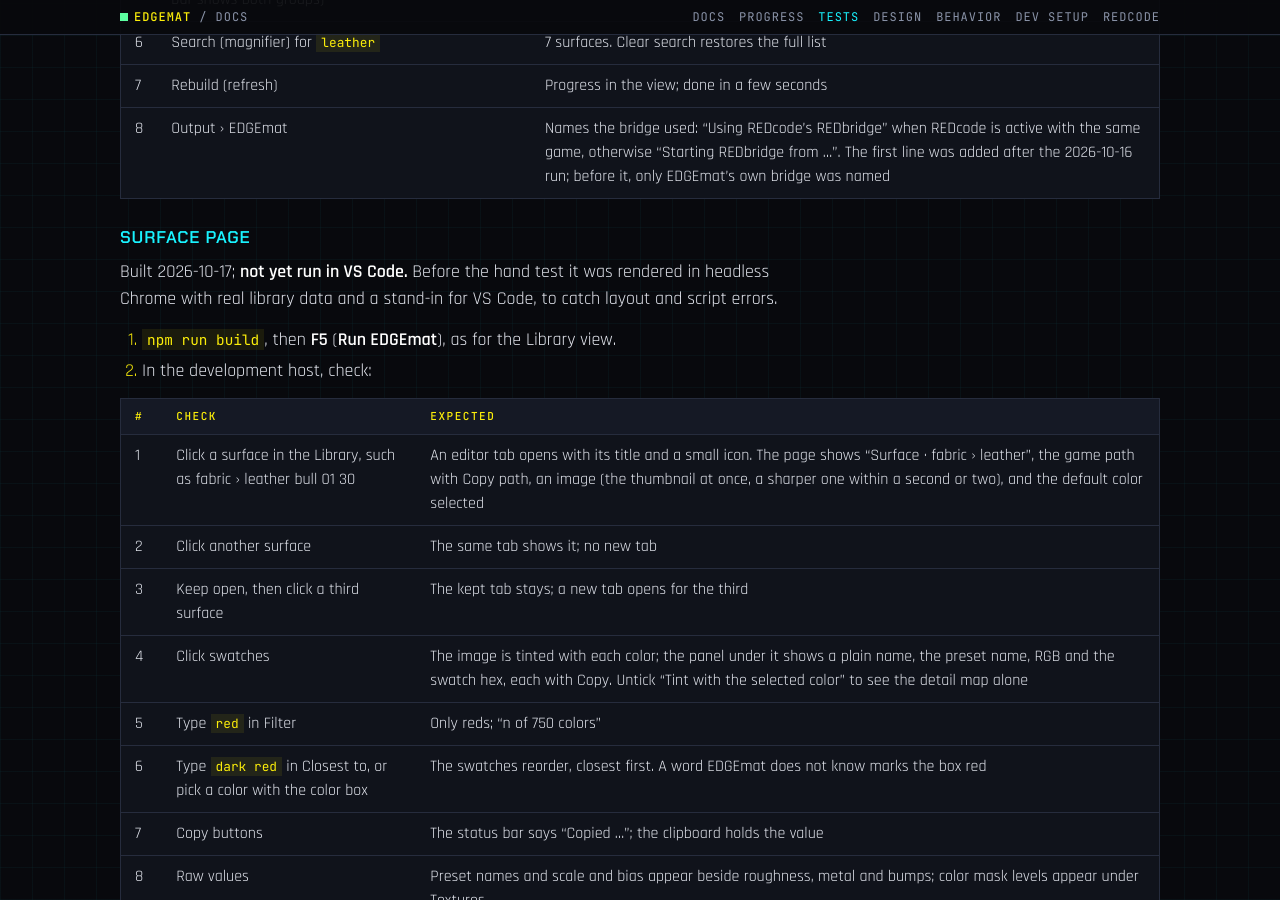
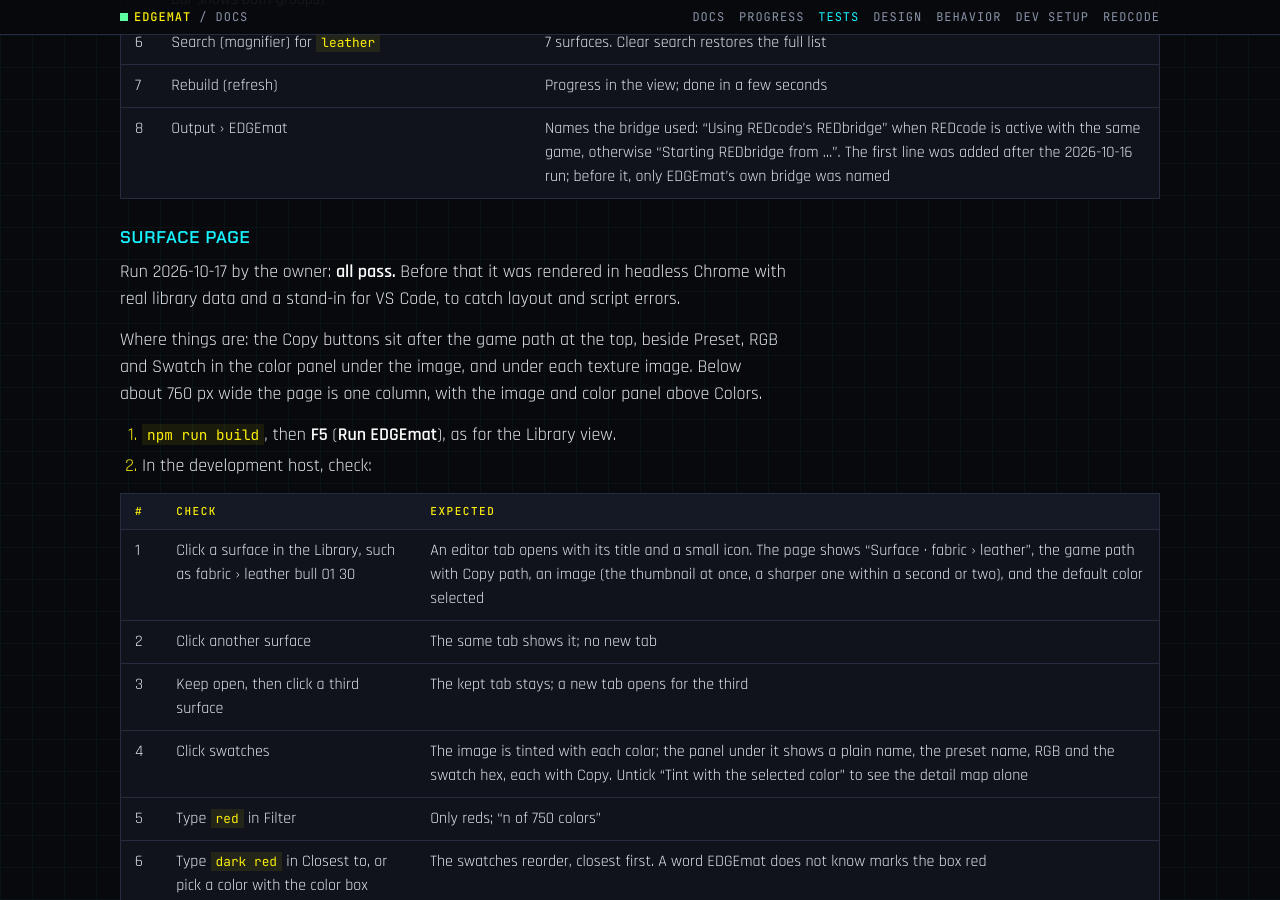
Before and after one commit to Edgemodders/EDGEmat, a Jekyll site: the page built from docs/testing.md, in a window 1280 px wide and 900 px high, scrolled down 2621 px. Built offline with Jekyll 4.4.1, drawn with Linux system fonts in a browser that asks for light colours; our own code applies the rules of GitHub Pages for plain Markdown files; some of the changed text lies outside the part shown.

Commit message:
Tests: surface page and Library view hand tests pass
Co-Authored-By: Claude Opus 5.5 <noreply@anthropic.com>

```diff
--- a/docs/testing.md
+++ b/docs/testing.md
@@ -11,8 +11,8 @@ Last updated 2026-10-17.
 | [Type check and build](#type-check-and-build) | Automated | M1 | 2026-10-16 | Pass |
 | [Smoke test](#smoke-test-the-library-against-the-game) | Automated, needs the game | M1, M2 | 2026-10-17 | Pass |
 | [MCP server](#mcp-server) | By hand, over stdio | M1, M2 | 2026-10-17 | Pass |
-| [Library view](#library-view-in-vs-code) | By hand, F5 | M1 | 2026-10-16 | Pass |
-| [Surface page](#surface-page) | By hand, F5 | M2 | Not run | Rendered outside VS Code with real data on 2026-10-17 |
+| [Library view](#library-view-in-vs-code) | By hand, F5 | M1 | 2026-10-17 | Pass |
+| [Surface page](#surface-page) | By hand, F5 | M2 | 2026-10-17 | Pass |
 | [CLI install of the VSIX](#cli-install-of-the-vsix) | By hand | M6 at the latest | Not run | |
 | [Spec checks 1 to 10](#spec-checks-against-the-game) | Reading game files | M0 | 2026-10-14/15 | Done |
 | [In-game round 1](#in-game-round-1-colors-masks-overrides) | In the game | M0 | 2026-10-15 | Done |
@@ -74,7 +74,9 @@ Run 2026-10-16 by the owner: **all pass.**
 
 ### Surface page
 
-Built 2026-10-17; **not yet run in VS Code.** Before the hand test it was rendered in headless Chrome with real library data and a stand-in for VS Code, to catch layout and script errors.
+Run 2026-10-17 by the owner: **all pass.** Before that it was rendered in headless Chrome with real library data and a stand-in for VS Code, to catch layout and script errors.
+
+Where things are: the Copy buttons sit after the game path at the top, beside Preset, RGB and Swatch in the color panel under the image, and under each texture image. Below about 760 px wide the page is one column, with the image and color panel above Colors.
 
 1. `npm run build`, then **F5** (**Run EDGEmat**), as for the Library view.
 2. In the development host, check:
```
Also changed, not shown: CLAUDE.md (+2 -2 lines), docs/index.md (+1 -1 lines), docs/progress.md (+3 -3 lines).
